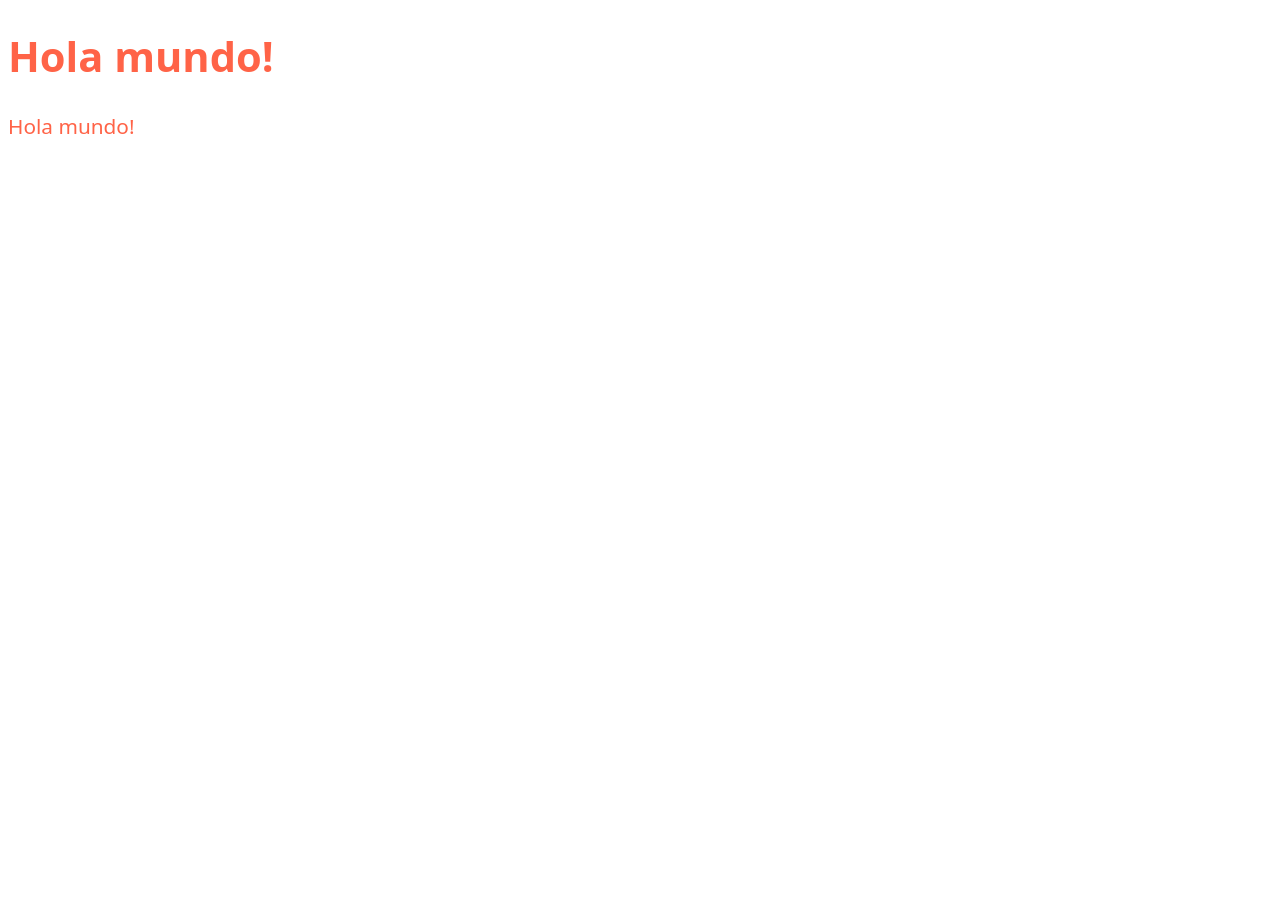
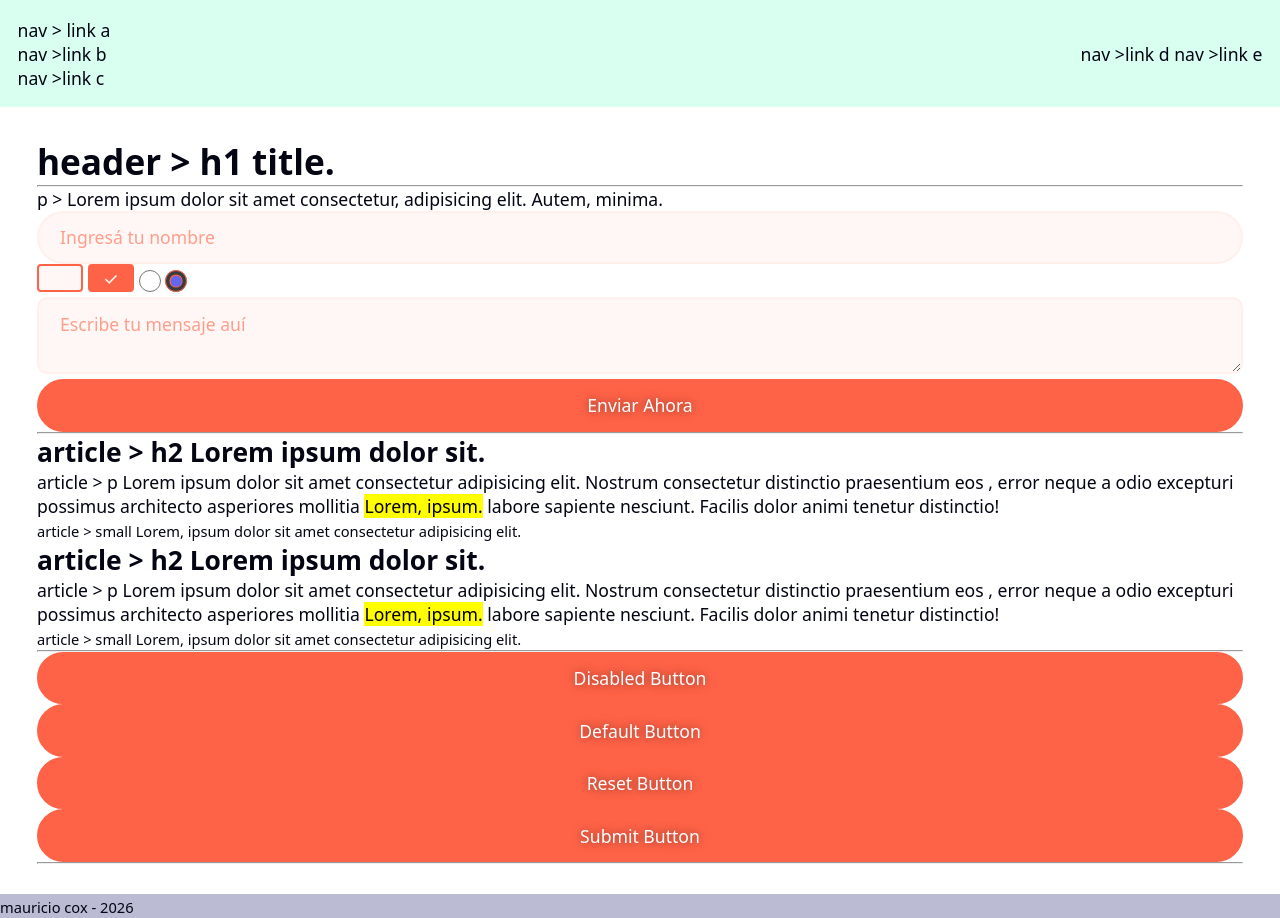
Before and after one commit to coxmau77/design-system-css, a plain HTML site: page index.html in a window 1280 px wide. Before the commit the page ends 800 px from the top, so only its background shows below. Drawn offline with Linux system fonts and the light colour scheme.

Commit message:
chore: design system

```diff
--- /dev/null
+++ b/css/style.css
@@ -0,0 +1,88 @@
+@import url(ui/button.css);
+@import url(ui/form/inputs.css);
+@import url(ui/form/textarea.css);
+@import url(ui/form/checkbox.css);
+@import url(ui/form/radio.css);
+
+
+*,
+*::before,
+*::after {
+    box-sizing: border-box;
+    margin: 0;
+    padding: 0;
+}
+
+:root {
+
+    /* variables color (clr) */
+    --light-clr: oklch(100% 0.00011 271.152);
+    --dark-clr: oklch(12.228% 0.03425 270.859);
+    --main-clr: oklch(69.62% 0.19551 32.304);
+
+    /* variables UI colors*/
+    --error-clr: oklch(69.62% 0.19551 32.304);
+    --warning-clr: oklch(69.62% 0.19551 32.304);
+    --success-clr: oklch(90.028% 0.23587 135.652);
+    --info-clr: oklch(90.917% 0.14306 190.046);
+
+    color-scheme: light dark;
+    accent-color: var(--main-clr);
+
+    background-color: light-dark(var(--light-clr), var(--dark-clr));
+
+    /* Fuente */
+    color: light-dark(var(--dark-clr), var(--light-clr));
+    font-family: system-ui, -apple-system, BlinkMacSystemFont, 'Segoe UI', Roboto, Oxygen, Ubuntu, Cantarell, 'Open Sans', 'Helvetica Neue', sans-serif;
+    font-size: 1.1rem;
+}
+
+body {
+    /* background-color: rgba(240, 248, 255, 0.151); */
+    height: 100dvh;
+    display: grid;
+    grid-template-rows: auto 1fr auto;
+    /* gap: 1rem; */
+    line-height: normal;
+
+}
+
+nav {
+    background-color: rgba(0, 255, 149, 0.151);
+    padding: 1rem;
+    display: flex;
+    justify-content: space-between;
+    align-items: center;
+}
+
+main {
+    /* background-color: rgba(183, 0, 255, 0.151); */
+
+    padding: 1rem 1.4rem;
+    margin: .7rem;
+    border-radius: 20px;
+}
+
+header {
+    /* background-color: rgba(217, 255, 0, 0.137); */
+    background-color: transparent;
+
+}
+
+
+footer {
+    background-color: rgba(2, 0, 90, 0.267);
+}
+
+/* ------------------------ UI elements: ------------------------ */
+ol,
+ul {
+    list-style: none;
+}
+
+
+
+a {
+    color: inherit;
+    text-decoration: none;
+}
--- /dev/null
+++ b/css/ui/button.css
@@ -0,0 +1,28 @@
+/* Buttons */
+button,
+input[type="submit"] {
+    padding: 0.7rem 1.2rem;
+    border: 2px solid var(--main-clr);
+    border-radius: 10vw;
+    background-color: var(--main-clr);
+    color: var(--light-clr);
+    font-size: inherit;
+    font-family: inherit;
+    font-weight: 500;
+    text-wrap: nowrap;
+    text-align: center;
+    text-decoration: none;
+    text-transform: capitalize;
+    text-overflow: ellipsis;
+    text-shadow: 0 0 10px oklch(from var(--dark-clr) l c h / 0.5);
+    cursor: pointer;
+    width: 100%;
+}
+
+button:hover,
+input[type="submit"]:hover {
+    /* background-color: oklch(from var(--main-clr) l c h / 1); */
+    transition: all 0.2s ease;
+    transform: scale(1.05);
+    box-shadow: 0 0 10px var(--main-clr);
+}
--- /dev/null
+++ b/css/ui/form/checkbox.css
@@ -0,0 +1,30 @@
+input[type="checkbox"] {
+    appearance: none;
+    -webkit-appearance: none;
+
+    width: 20px;
+    height: 20px;
+
+    border: 2px solid var(--main-clr);
+    border-radius: 4px;
+
+    cursor: pointer;
+    position: relative;
+}
+
+input[type="checkbox"]:checked {
+    background-color: var(--main-clr);
+}
+
+input[type="checkbox"]:checked::after {
+    content: "✓";
+
+    color: light-dark(var(--light-clr), var(--dark-clr));
+    font-size: 1rem;
+    font-weight: normal;
+    position: absolute;
+    top: 50%;
+    left: 50%;
+
+    transform: translate(-50%, -50%);
+}
--- /dev/null
+++ b/css/ui/form/inputs.css
@@ -0,0 +1,40 @@
+input {
+    width: 100%;
+    padding: 0.7rem 1.2rem;
+    border-radius: 100vw;
+    /* background-color: light-dark(oklch(from var(--main-clr) l c h / 0.05), oklch(from var(--light-clr) l c h / 0.05)); */
+    /* background-color: light-dark(oklch(from var(--dark-clr) l c h / 0.05), oklch(from var(--light-clr) l c h / 0.05)); */
+    background-color: oklch(from var(--main-clr) l c h / 0.05);
+    /* border: 2px solid light-dark(oklch(from var(--main-clr) l c h / 0.05), oklch(from var(--light-clr) l c h / 0.05)); */
+    /* border: 2px solid light-dark(oklch(from var(--dark-clr) l c h / 0.05), oklch(from var(--light-clr) l c h / 0.05)); */
+    border: 2px solid oklch(from var(--main-clr) l c h / 0.05);
+
+    font-size: inherit;
+    font-weight: inherit;
+    font-family: inherit;
+    color: var(--main-clr);
+
+}
+
+input::placeholder {
+    color: inherit;
+    opacity: 0.6;
+}
+
+/* este estilo se repite en textarea */
+input:focus {
+    /* background-color: oklch(from var(--main-clr) l c h / 0.4); */
+    border: 2px solid oklch(from var(--main-clr) l c h / 0.4);
+    /* color: var(--main-clr); */
+    color: inherit;
+    outline: none;
+}
+
+input:focus::placeholder {
+    color: inherit;
+    opacity: 0.4;
+}
+
+/*
+input[type="button"],
+input[type="text"] {} */
--- /dev/null
+++ b/css/ui/form/radio.css
@@ -0,0 +1,46 @@
+input[type="radio"] {
+    /* appearance: none; */
+    /* -webkit-appearance: none; */
+
+    width: 1.25rem;
+    height: 1.25rem;
+
+    border: 2px solid #6366f1;
+    border-radius: 50%;
+    background-color: #fff;
+
+    cursor: pointer;
+    position: relative;
+
+    transition: all 0.2s ease;
+}
+
+input[type="radio"]:hover {
+    border-color: #4338ca;
+}
+
+input[type="radio"]:focus {
+    outline: 2px solid #c7d2fe;
+    outline-offset: 2px;
+}
+
+input[type="radio"]:checked {
+    border-color: #6366f1;
+}
+
+input[type="radio"]:checked::after {
+    content: "";
+
+    position: absolute;
+
+    width: 0.6rem;
+    height: 0.6rem;
+
+    border-radius: 50%;
+    background-color: #6366f1;
+
+    top: 50%;
+    left: 50%;
+
+    transform: translate(-50%, -50%);
+}
--- /dev/null
+++ b/css/ui/form/textarea.css
@@ -0,0 +1,23 @@
+textarea {
+    /* border: none; */
+    color: var(--main-clr);
+    font-size: inherit;
+    font-weight: inherit;
+    font-family: inherit;
+    width: 100%;
+    border-radius: .6rem;
+    background-color: oklch(from var(--main-clr) l c h / 0.05);
+    border: 2px solid oklch(from var(--main-clr) l c h / 0.05);
+    padding: 0.7rem 1.2rem;
+}
+
+textarea::placeholder {
+    color: inherit;
+    opacity: 0.6;
+}
+
+textarea:focus {
+    border: 2px solid oklch(from var(--main-clr) l c h / 0.4);
+    color: inherit;
+    outline: none;
+}
--- a/index.html
+++ b/index.html
@@ -8,12 +8,76 @@
     <!-- Favicon -->
     <link rel="shortcut icon" href="favicon.ico" type="image/x-icon">
     <!-- CSS propio -->
-    <link rel="stylesheet" href="style.css">
+    <link rel="stylesheet" href="css/style.css">
 </head>
 
 <body>
-    <h1>Hola mundo!</h1>
-    <p>Hola mundo!</p>
+    <nav>
+        <ul>
+            <li>
+                <a href="http://">nav > link a</a>
+            </li>
+            <li>
+                <a href="http://">nav >link b</a>
+            </li>
+            <li>
+                <a href="http://">nav >link c</a>
+            </li>
+        </ul>
+        <div>
+            <a href="http://">nav >link d</a>
+            <a href="http://">nav >link e</a>
+        </div>
+    </nav>
+    <main>
+        <header>
+            <h1>header > h1 title.</h1>
+            <hr>
+            <p>p > Lorem ipsum dolor sit amet consectetur, adipisicing elit. Autem, minima.</p>
+        </header>
+        <form>
+            <input type="text" name="nombre" id="nombre" placeholder="Ingresá tu nombre">
+            <input type="checkbox" name="terminos" id="terminos">
+            <input type="checkbox" name="terminos-servicio" id="terminos-servicio" checked>
+            <input type="radio" name="" id="turno-tarde">
+            <input type="radio" name="" id="turno-mañana" checked>
+            <textarea name="mensaje" id="mensaje" placeholder="Escribe tu mensaje auí"></textarea>
+            <input type="submit" value="Enviar ahora">
+        </form>
+        <hr>
+        <section>
+            <article>
+                <h2>article > h2 Lorem ipsum dolor sit.</h2>
+                <p>article > p Lorem ipsum dolor sit amet consectetur adipisicing elit. Nostrum consectetur
+                    <span>distinctio
+                        praesentium
+                        eos</span> , error neque a odio excepturi possimus architecto asperiores mollitia <mark>Lorem,
+                        ipsum.</mark> labore sapiente nesciunt. Facilis dolor animi tenetur distinctio!
+                </p>
+                <small>article > small Lorem, ipsum dolor sit amet consectetur adipisicing elit.</small>
+            </article>
+            <article>
+                <h2>article > h2 Lorem ipsum dolor sit.</h2>
+                <p>article > p Lorem ipsum dolor sit amet consectetur adipisicing elit. Nostrum consectetur
+                    <span>distinctio
+                        praesentium
+                        eos</span> , error neque a odio excepturi possimus architecto asperiores mollitia <mark>Lorem,
+                        ipsum.</mark> labore sapiente nesciunt. Facilis dolor animi tenetur distinctio!
+                </p>
+                <small>article > small Lorem, ipsum dolor sit amet consectetur adipisicing elit.</small>
+            </article>
+        </section>
+        <hr>
+        <button disabled="disabled">disabled button</button>
+        <button>default button</button>
+        <button type="reset">reset button</button>
+        <button type="submit">submit button</button>
+        <hr>
+    </main>
+    <footer>
+        <!-- Copy rights -->
+        <small>mauricio cox - 2026</small>
+    </footer>
 </body>
 
 </html>
--- a/style.css
+++ /dev/null
@@ -1,13 +0,0 @@
-:root {
-    color-scheme: light dark;
-    background-color: ligth-dark(white, black);
-    /* Fuente */
-    color: tomato;
-    font-family: system-ui, -apple-system, BlinkMacSystemFont, 'Segoe UI', Roboto, Oxygen, Ubuntu, Cantarell, 'Open Sans', 'Helvetica Neue', sans-serif;
-    font-size: 1.3rem;
-}
-
-html {
-    font-family: 'Times New Roman', Times, serif;
-    font-size: 16px;
-}
```
